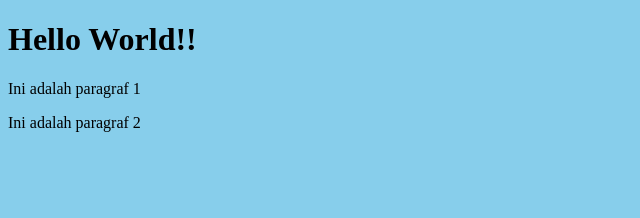
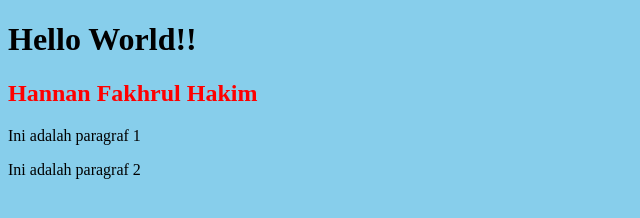
Before and after one commit to hannanfh/coba_ITW_b, a plain HTML site: page index.html in a window 1280 px wide. Shown: the whole page, without its empty margins (0-640 px from the left). Drawn offline with Linux system fonts and the light colour scheme.

Commit message:
menambahkan h2 dan merubah namanya menjadi warna merah

```diff
--- a/index.css
+++ b/index.css
@@ -2,3 +2,6 @@ body {
 	background-color: skyblue;
 
 }
+h2 {
+	color: red;
+}
--- a/index.html
+++ b/index.html
@@ -6,6 +6,7 @@
 </head>
 <body>
 	<h1>Hello World!!</h1>
+	<h2>Hannan Fakhrul Hakim</h2>
 	<p>Ini adalah paragraf 1</p>
 	<p>Ini adalah paragraf 2</p>
 </body>
```
